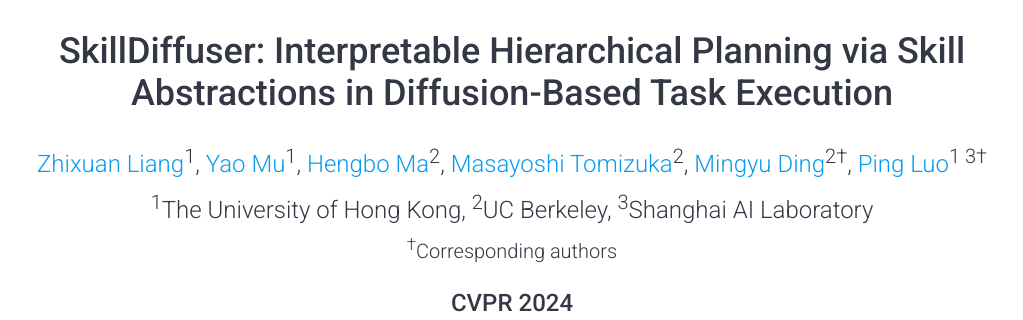
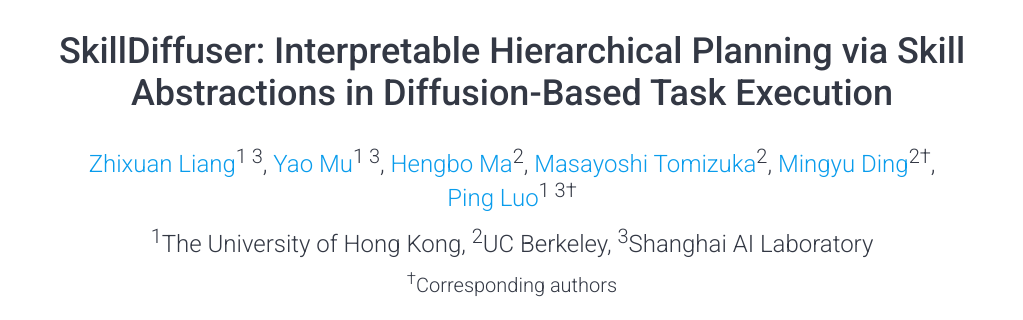
Before and after one commit to skilldiffuser/skilldiffuser.github.io, a plain HTML site: page index.html in a window 1280 px wide. Shown: the top 320 px of the page, without its empty margins (128-1151 px from the left). Drawn offline with nearby package versions, Linux system fonts and the light colour scheme.

Commit message:
update affiliation

```diff
--- a/index.html
+++ b/index.html
@@ -67,7 +67,7 @@
                   rel="noreferrer"
                   target="_blank"
               >Zhixuan Liang</a
-                ><sup>1</sup></span
+                ><sup>1 3</sup></span
               >
             </li>
             <li>
@@ -77,7 +77,7 @@
                   rel="noreferrer"
                   target="_blank"
                   >Yao Mu</a
-                ><sup>1</sup></span
+                ><sup>1 3</sup></span
               >
             </li>
             <li>
```
